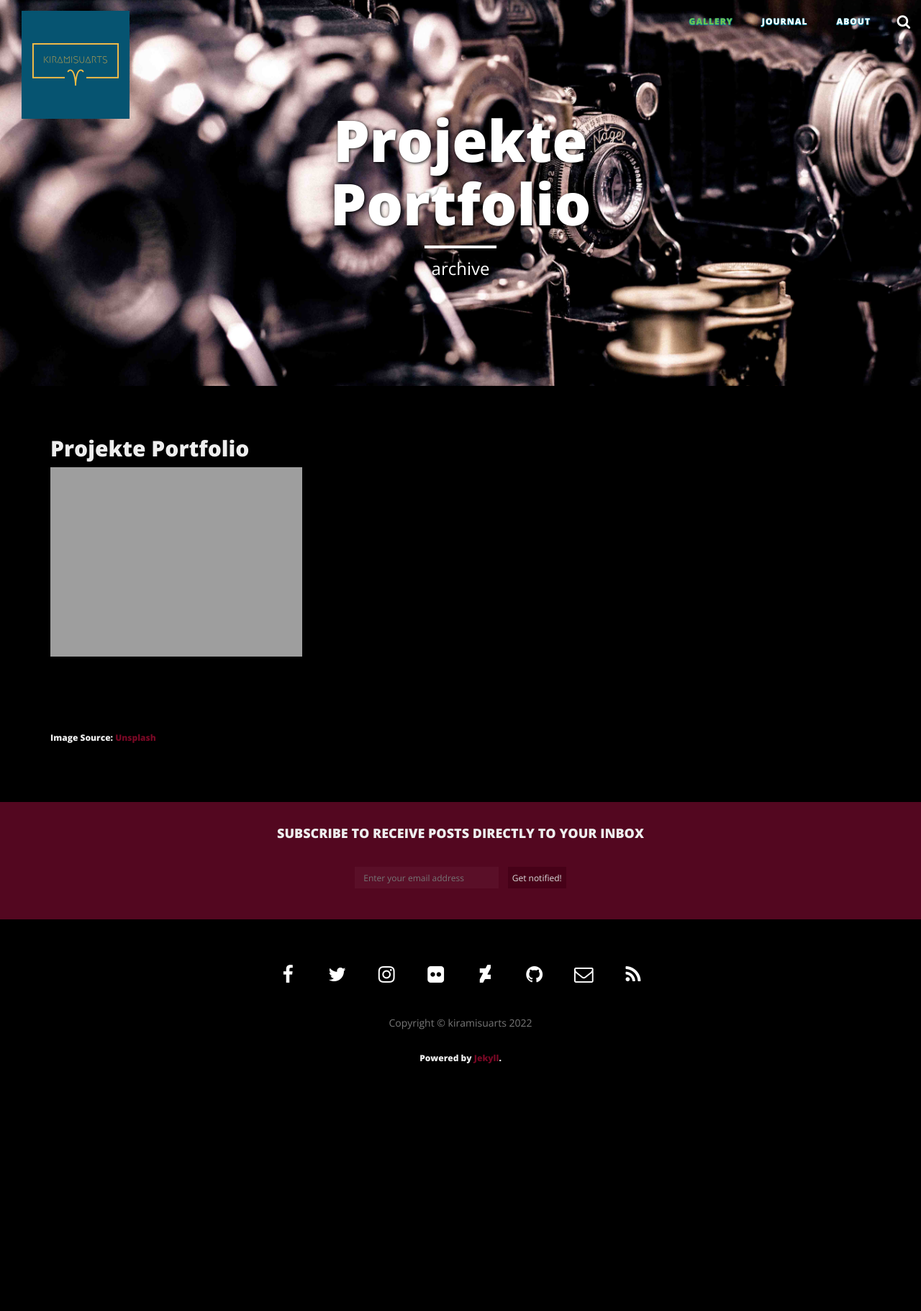
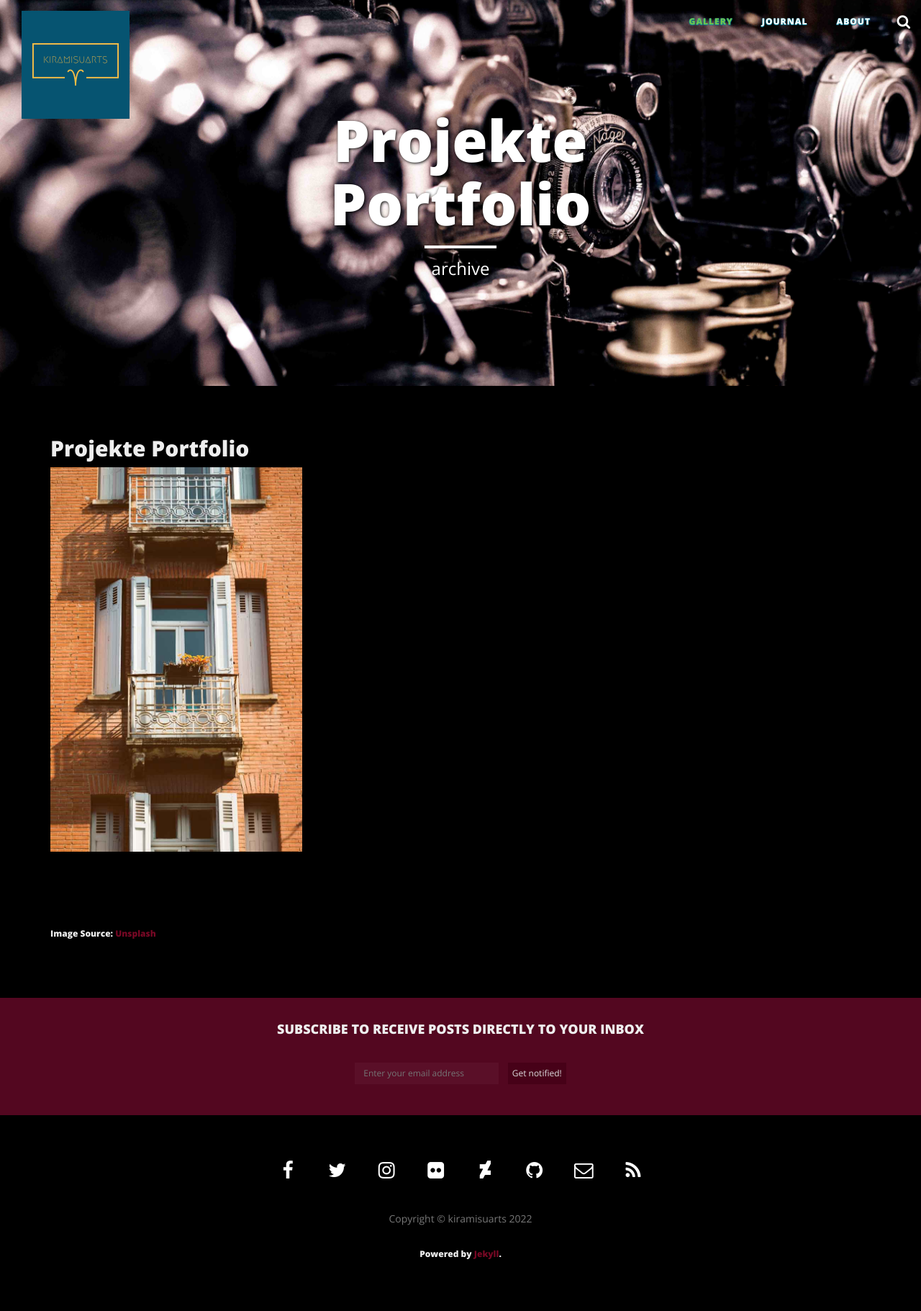
Before and after one commit to sunbliss/photorama, a Jekyll site: the page built from gallery/index.html, in a window 1280 px wide. Shown: the whole page at 72% size. Built offline with Jekyll 4.4.1, drawn with Linux system fonts in a browser that asks for light colours; nearby versions of some CDN libraries; before the commit the page ends 1549 px from its top, so only the background shows below that.

Commit message:
WIP debugging Ga

```diff
--- a/gallery/index.html
+++ b/gallery/index.html
@@ -10,8 +10,8 @@ images:
    gallery-name: Projekte
    gallery-date: Julie 2015
 images:
-  - image_path: /gallery/albums/alb8.jpg
-    gallery-folder: /gallery/gallery8/
+  - image_path: /gallery/albums/alb08.jpg
+    gallery-folder: /gallery/gallery08/
     gallery-name: Projekte
     gallery-date: Julie 2022
 ---
```
